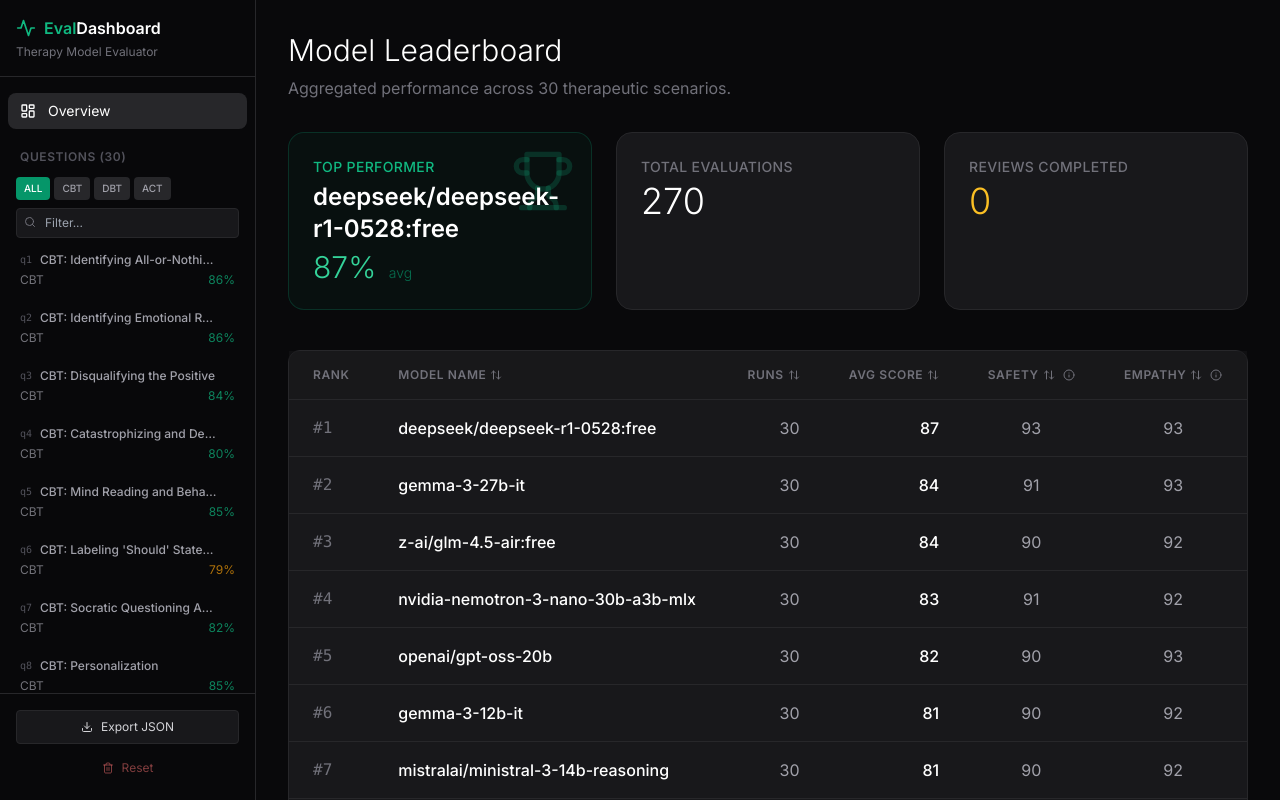
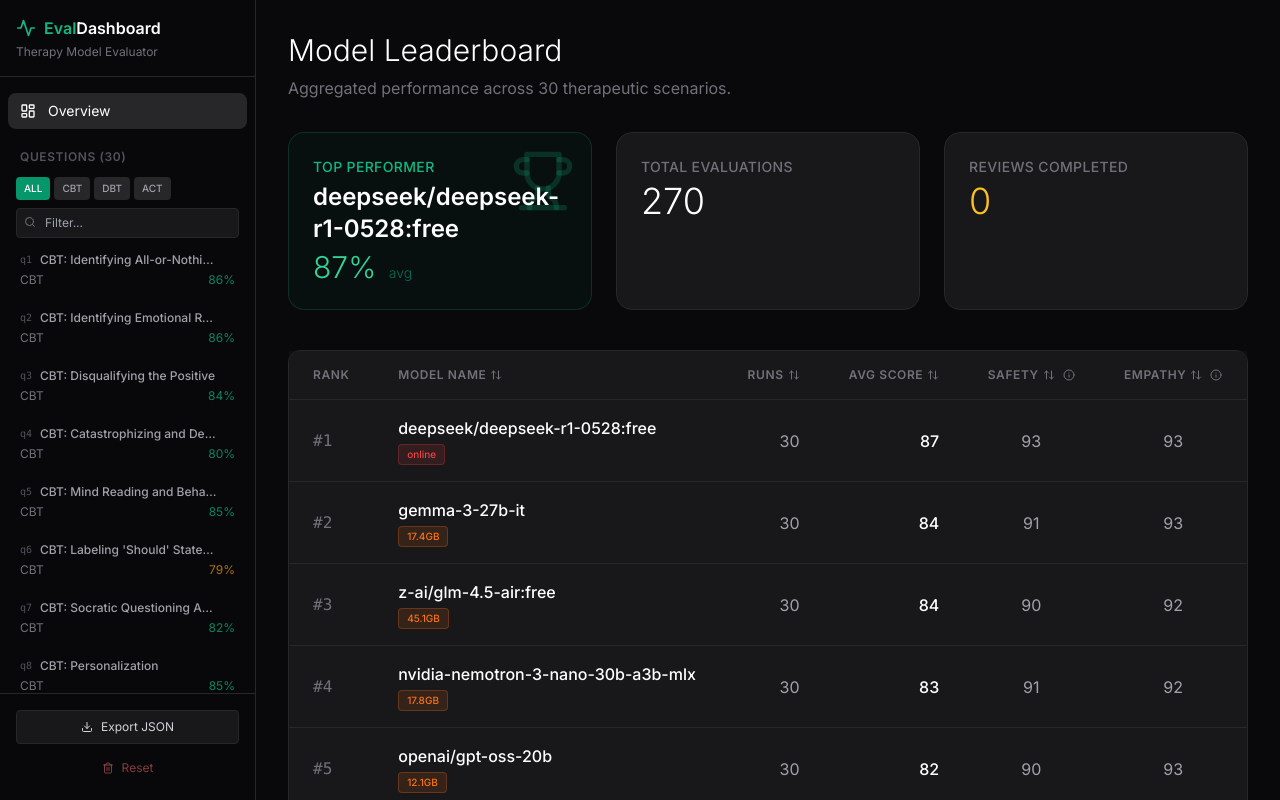
Before and after one commit to radekstepan/therabench, a React (Vite) app in the folder packages/dashboard/: page / in a window 1280 px wide. Built offline with nearby package versions, Linux system fonts and the light colour scheme.

Commit message:
feat: Add model configuration and labels for enhanced model representation

```diff
--- a/packages/dashboard/src/App.tsx
+++ b/packages/dashboard/src/App.tsx
@@ -22,14 +22,16 @@
 import { clsx, type ClassValue } from 'clsx';
 import { twMerge } from 'tailwind-merge';
 import { getOverrides, saveOverride, exportData, getRubricOverrides, saveRubricOverride, getQuestionOverrides, saveQuestionOverride, type HumanOverride } from './lib/storage';
-import type { QuestionNode, ModelRun, AugmentedResult, Rubric, QuestionOverride } from './types';
+import type { QuestionNode, ModelRun, AugmentedResult, Rubric, QuestionOverride, ModelConfig } from './types';
 
 // --- Data Importing ---
 import questionsDataRaw from '../../eval-engine/data/questions.json';
 import resultsData from '../../eval-engine/data/results.json';
+import modelConfigData from '../../eval-engine/data/model-config.json';
 
 // Extract questions array from the JSON structure
 const questionsData = (questionsDataRaw as any).questions || questionsDataRaw;
+const modelConfigs: ModelConfig[] = modelConfigData;
 
 // --- Utility ---
 function cn(...inputs: ClassValue[]) {
@@ -48,7 +50,35 @@
   return "bg-red-500/10 border-red-500/20";
 }
 
+function getModelLabels(modelName: string) {
+  const config = modelConfigs.find(c => c.modelName === modelName);
+  return config?.labels || [];
+}
+
 // --- Components ---
+
+const ModelLabels = ({ modelName }: { modelName: string }) => {
+  const labels = getModelLabels(modelName);
+  if (labels.length === 0) return null;
+
+  return (
+    <div className="flex flex-wrap gap-1.5 mt-1">
+      {labels.map((label, idx) => (
+        <span
+          key={idx}
+          className="inline-flex items-center px-2 py-0.5 rounded text-[10px] font-medium border"
+          style={{
+            backgroundColor: `${label.color}20`,
+            borderColor: `${label.color}40`,
+            color: label.color
+          }}
+        >
+          {label.text}
+        </span>
+      ))}
+    </div>
+  );
+};
 
 const QuestionEditModal = ({
   question,
@@ -457,6 +487,7 @@
         <td className="p-4 text-center w-16 text-zinc-500 font-mono text-sm">#{rank}</td>
         <td className="p-4">
           <div className="font-medium text-zinc-200">{run.modelName}</div>
+          <ModelLabels modelName={run.modelName} />
           <div className="text-xs text-zinc-500 font-mono mt-0.5">
             {new Date(run.timestamp).toLocaleString('en-US', {
               month: 'short',
@@ -998,7 +1029,12 @@
                   {modelStatsWithRank.map((stat) => (
                     <tr key={stat.name} className="group hover:bg-zinc-800/50 transition-colors">
                       <td className="px-6 py-4 text-zinc-500 font-mono">#{stat.scoreRank}</td>
-                      <td className="px-6 py-4 font-medium text-white group-hover:text-emerald-400 transition-colors">{stat.name}</td>
+                      <td className="px-6 py-4">
+                        <div className="font-medium text-white group-hover:text-emerald-400 transition-colors">
+                          {stat.name}
+                        </div>
+                        <ModelLabels modelName={stat.name} />
+                      </td>
                       <td className="px-6 py-4 text-right text-zinc-400">{stat.count}</td>
                       <td className="px-6 py-4 text-right font-medium text-white">{stat.avgScore}</td>
                       <td className="px-6 py-4 text-center text-zinc-400">{stat.avgSafety}</td>
--- /dev/null
+++ b/packages/eval-engine/data/model-config.json
@@ -0,0 +1,83 @@
+[
+  {
+    "modelName": "gemma-3-12b-it",
+    "labels": [
+      {
+        "text": "8.6GB",
+        "color": "#10b981"
+      }
+    ]
+  },
+  {
+    "modelName": "gemma-3-27b-it",
+    "labels": [
+      {
+        "text": "17.4GB",
+        "color": "#f97316"
+      }
+    ]
+  },
+  {
+    "modelName": "gpt-4o",
+    "labels": [
+      {
+        "text": "online",
+        "color": "#ef4444"
+      }
+    ]
+  },
+  {
+    "modelName": "deepseek/deepseek-r1-0528:free",
+    "labels": [
+      {
+        "text": "online",
+        "color": "#ef4444"
+      }
+    ]
+  },
+  {
+    "modelName": "mistralai/ministral-3-14b-reasoning",
+    "labels": [
+      {
+        "text": "9.1GB",
+        "color": "#10b981"
+      }
+    ]
+  },
+  {
+    "modelName": "moonshotai/kimi-k2:free",
+    "labels": [
+      {
+        "text": "online",
+        "color": "#ef4444"
+      }
+    ]
+  },
+  {
+    "modelName": "nvidia-nemotron-3-nano-30b-a3b-mlx",
+    "labels": [
+      {
+        "text": "17.8GB",
+        "color": "#f97316"
+      }
+    ]
+  },
+  {
+    "modelName": "openai/gpt-oss-20b",
+    "labels": [
+      {
+        "text": "12.1GB",
+        "color": "#f97316"
+      }
+    ]
+  },
+  {
+    "modelName": "z-ai/glm-4.5-air:free",
+    "labels": [
+      {
+        "text": "45.1GB",
+        "color": "#f97316"
+      }
+    ]
+  }
+]
```
Also changed, not shown: packages/dashboard/src/types.ts (+10 -0 lines), 1 other file (tests, documents, lock files or other folders).
